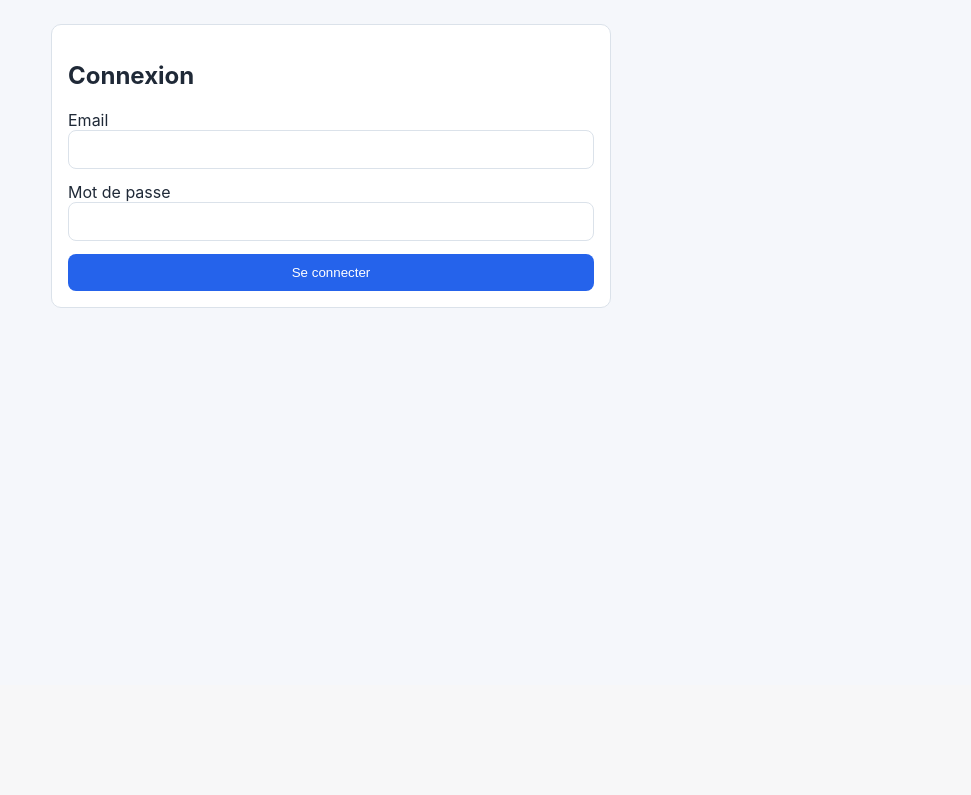
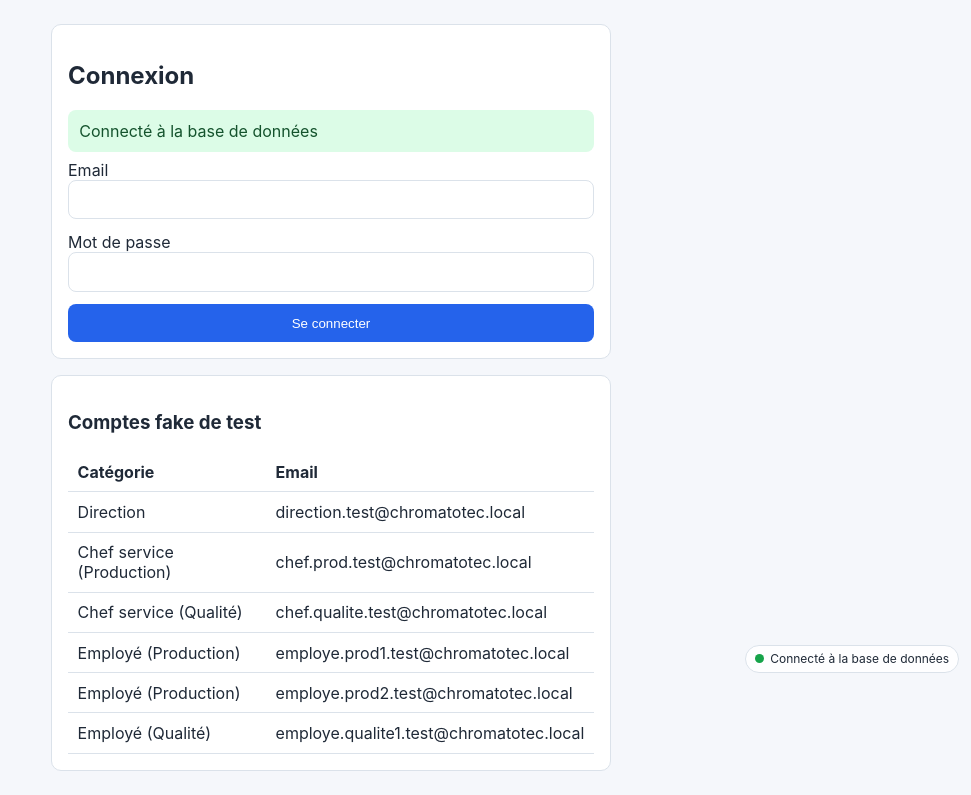
Before and after one commit to chromatotec33-create/gestion-des-cong-s-chromatotec, a Flask app: page /login in a window 1280 px wide. Shown: the part 115-910 px from the top of the page, without its empty margins (309-1280 px from the left). Before the commit the page ends 423 px from the top, so only its background shows below. Run offline with Flask 3, Linux system fonts and the light colour scheme; data that the repository does not hold is empty; parts of the project's set-up code (start-up, migrations or seed data) failed here and were passed over.

Commit message:
Add DB connectivity status indicator and login feedback

```diff
--- a/app.py
+++ b/app.py
@@ -5,7 +5,7 @@ from functools import wraps
 from io import BytesIO
 
 from dotenv import load_dotenv
-from flask import Flask, abort, flash, redirect, render_template, request, send_file, session, url_for
+from flask import Flask, abort, flash, jsonify, redirect, render_template, request, send_file, session, url_for
 from reportlab.lib.pagesizes import A4
 from reportlab.pdfgen import canvas
 from supabase import Client, create_client
@@ -30,6 +30,14 @@ ROLE_CHEF = "chef_service"
 ROLE_DIRECTION = "direction"
 
 FINAL_STATUSES = {"valide_direction", "refuse_chef", "refuse_direction"}
+TEST_ACCOUNTS = [
+    {"label": "Direction", "email": "direction.test@chromatotec.local"},
+    {"label": "Chef service (Production)", "email": "chef.prod.test@chromatotec.local"},
+    {"label": "Chef service (Qualité)", "email": "chef.qualite.test@chromatotec.local"},
+    {"label": "Employé (Production)", "email": "employe.prod1.test@chromatotec.local"},
+    {"label": "Employé (Production)", "email": "employe.prod2.test@chromatotec.local"},
+    {"label": "Employé (Qualité)", "email": "employe.qualite1.test@chromatotec.local"},
+]
 
 
 def today_utc() -> date:
@@ -145,6 +153,14 @@ def log_action(user_id: str, action: str, commentaire: str = "") -> None:
     ).execute()
 
 
+def check_database_connection() -> tuple[bool, str]:
+    try:
+        supabase_admin.table("services").select("id").limit(1).execute()
+        return True, "Connecté à la base de données"
+    except Exception:
+        return False, "Base de données indisponible"
+
+
 def login_required(view):
     @wraps(view)
     def wrapped(*args, **kwargs):
@@ -232,14 +248,22 @@ def index():
 
 @app.route("/login", methods=["GET", "POST"])
 def login():
+    db_connected, db_message = check_database_connection()
+
     if request.method == "POST":
+        if not db_connected:
+            flash("Erreur de connexion à la base de données. Réessayez plus tard.", "error")
+            return render_template("login.html", test_accounts=TEST_ACCOUNTS, db_connected=False, db_message=db_message)
+
         email = request.form.get("email", "").strip()
         password = request.form.get("password", "")
 
         auth = supabase_public.auth.sign_in_with_password({"email": email, "password": password})
         if not auth.user:
             flash("Connexion invalide.", "error")
-            return render_template("login.html")
+            return render_template(
+                "login.html", test_accounts=TEST_ACCOUNTS, db_connected=db_connected, db_message=db_message
+            )
 
         profile = (
             supabase_admin.table("users")
@@ -252,14 +276,23 @@ def login():
 
         if not profile:
             flash("Profil utilisateur introuvable.", "error")
-            return render_template("login.html")
+            return render_template(
+                "login.html", test_accounts=TEST_ACCOUNTS, db_connected=db_connected, db_message=db_message
+            )
 
         session["user_id"] = profile["id"]
         session["role"] = profile["role"]
         log_action(profile["id"], "login", "Connexion utilisateur")
+        flash("Connexion réussie.", "success")
         return redirect(url_for("dashboard"))
 
-    return render_template("login.html")
+    return render_template("login.html", test_accounts=TEST_ACCOUNTS, db_connected=db_connected, db_message=db_message)
+
+
+@app.route("/api/db-status")
+def db_status():
+    connected, message = check_database_connection()
+    return jsonify({"connected": connected, "message": message}), (200 if connected else 503)
 
 
 @app.route("/logout")
--- a/static/style.css
+++ b/static/style.css
@@ -98,3 +98,28 @@ th, td {
 .flash { padding: .7rem; border-radius: 8px; margin-bottom: .5rem; }
 .flash.error { background: #fee2e2; color: #7f1d1d; }
 .flash.success { background: #dcfce7; color: #14532d; }
+
+.db-status {
+  position: fixed;
+  right: 12px;
+  bottom: 12px;
+  background: #ffffffd9;
+  border: 1px solid var(--border);
+  border-radius: 999px;
+  font-size: 12px;
+  padding: .35rem .55rem;
+  display: inline-flex;
+  gap: .4rem;
+  align-items: center;
+}
+
+.db-dot {
+  width: 9px;
+  height: 9px;
+  border-radius: 50%;
+  display: inline-block;
+}
+
+.db-dot.unknown { background: #9ca3af; }
+.db-dot.ok { background: #16a34a; }
+.db-dot.ko { background: #dc2626; }
--- a/templates/base.html
+++ b/templates/base.html
@@ -32,5 +32,31 @@
 
     {% block content %}{% endblock %}
   </main>
+
+  <div class="db-status" id="db-status" aria-live="polite">
+    <span class="db-dot unknown" id="db-dot"></span>
+    <span class="db-text" id="db-text">Vérification de la base...</span>
+  </div>
+
+  <script>
+    async function refreshDbStatus() {
+      const dot = document.getElementById("db-dot");
+      const text = document.getElementById("db-text");
+      try {
+        const response = await fetch("{{ url_for('db_status') }}", { cache: "no-store" });
+        const payload = await response.json();
+        dot.classList.remove("unknown", "ok", "ko");
+        dot.classList.add(payload.connected ? "ok" : "ko");
+        text.textContent = payload.message;
+      } catch (error) {
+        dot.classList.remove("unknown", "ok");
+        dot.classList.add("ko");
+        text.textContent = "Impossible de joindre la base";
+      }
+    }
+
+    refreshDbStatus();
+    setInterval(refreshDbStatus, 30000);
+  </script>
 </body>
 </html>
--- a/templates/login.html
+++ b/templates/login.html
@@ -3,6 +3,7 @@
 {% block content %}
 <section class="card narrow">
   <h2>Connexion</h2>
+  <p class="{{ 'flash success' if db_connected else 'flash error' }}">{{ db_message }}</p>
   <form method="post" class="form-grid">
     <label>Email
       <input type="email" name="email" required />
@@ -13,4 +14,26 @@
     <button type="submit">Se connecter</button>
   </form>
 </section>
+
+<section class="card narrow">
+  <h3>Comptes fake de test</h3>
+  <div class="table-wrap">
+    <table>
+      <thead>
+        <tr>
+          <th>Catégorie</th>
+          <th>Email</th>
+        </tr>
+      </thead>
+      <tbody>
+        {% for account in test_accounts %}
+          <tr>
+            <td>{{ account.label }}</td>
+            <td>{{ account.email }}</td>
+          </tr>
+        {% endfor %}
+      </tbody>
+    </table>
+  </div>
+</section>
 {% endblock %}
```
Also changed, not shown: TEST_ACCOUNTS.md (added, +73 -0 lines), supabase.sql (+47 -0 lines), README.md.
